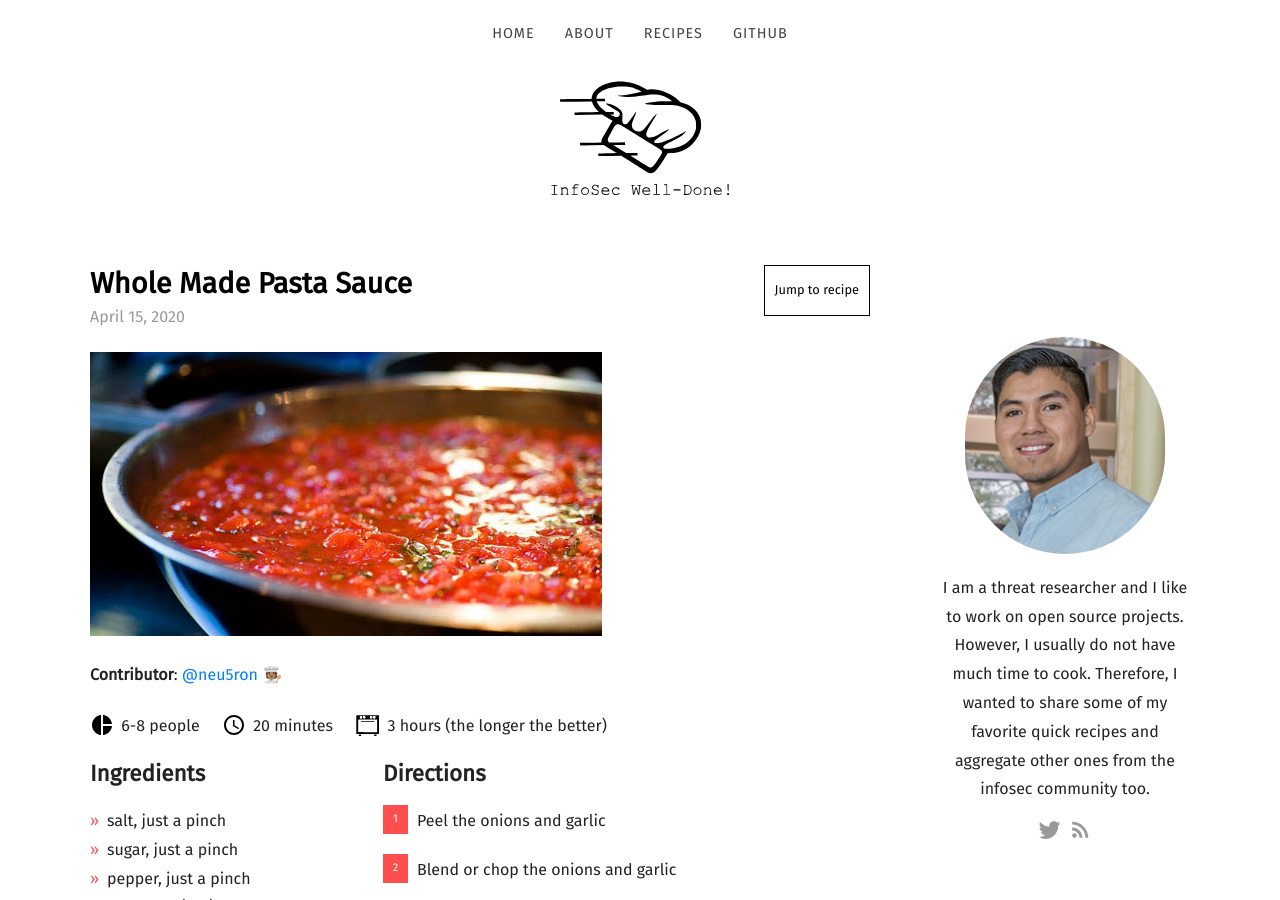
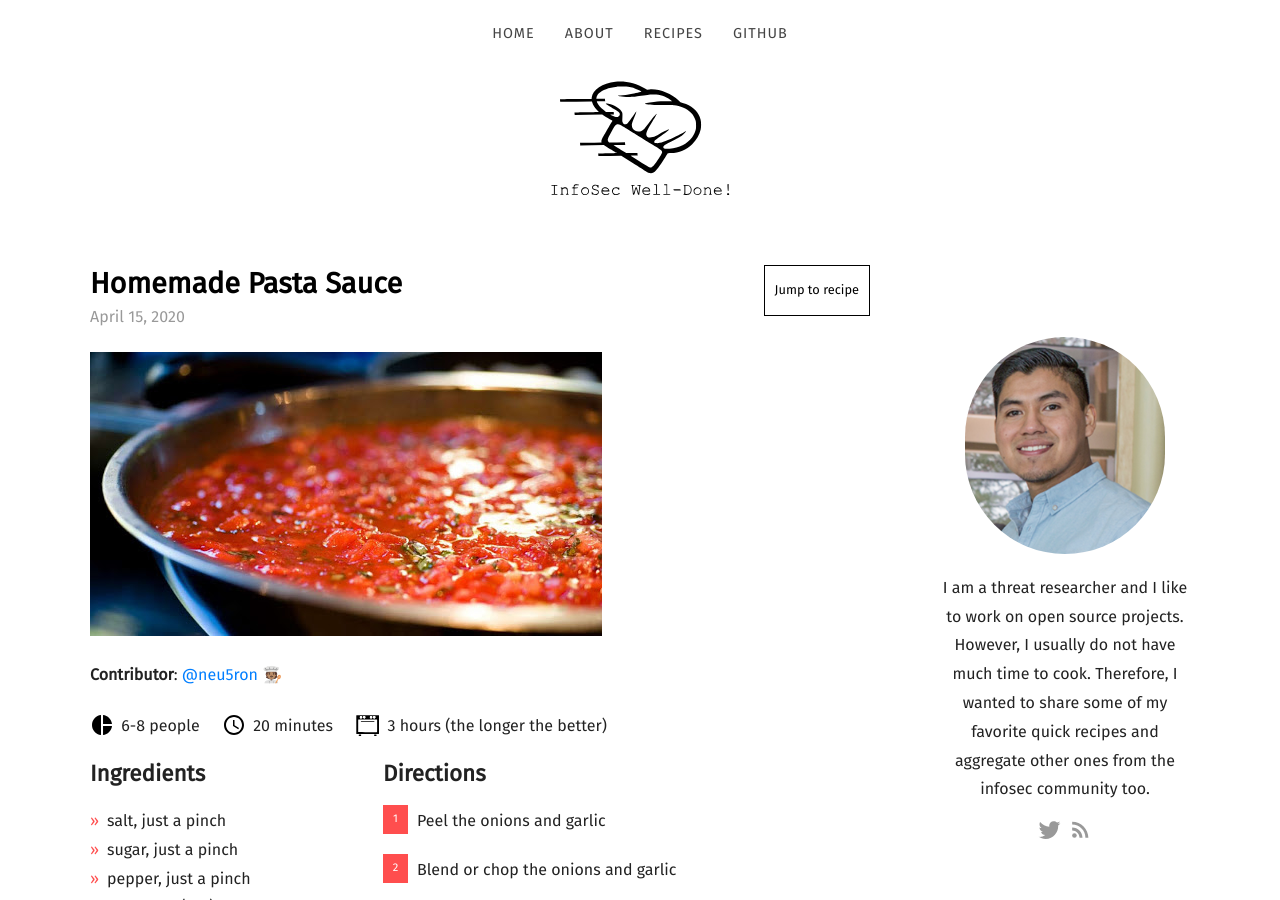
Before and after one commit to Cyb3rWard0g/infosec-well-done, a Jekyll site: the page built from docs/_posts/2020-04-15-homemade-pasta-sauce.md, in a window 1280 px wide and 900 px high. Built offline with Jekyll 4.4.1, drawn with Linux system fonts in a browser that asks for light colours; nearby versions of some CDN libraries; some web fonts are replaced.

Commit message:
fixed typo

```diff
--- a/docs/_posts/2020-04-15-whole-made-pasta-sauce.md
+++ b/docs/_posts/2020-04-15-homemade-pasta-sauce.md
@@ -1,10 +1,10 @@
 ---
 date: 2020-04-15
-title: Whole Made Pasta Sauce
+title: Homemade Pasta Sauce
 categories:
   - Pasta
   - Meal
-featured_image: https://raw.githubusercontent.com/Cyb3rWard0g/infosec-well-done/master/docs/images/posts/whole-made-pasta-sauce.jpg
+featured_image: https://raw.githubusercontent.com/Cyb3rWard0g/infosec-well-done/master/docs/images/posts/homemade-pasta-sauce.jpg
 recipe:
   servings: 6-8 people
   prep: 20 minutes
```
Also changed, not shown: docs/images/posts/homemade-pasta-sauce.jpg (renamed from docs/images/posts/whole-made-pasta-sauce.jpg).
